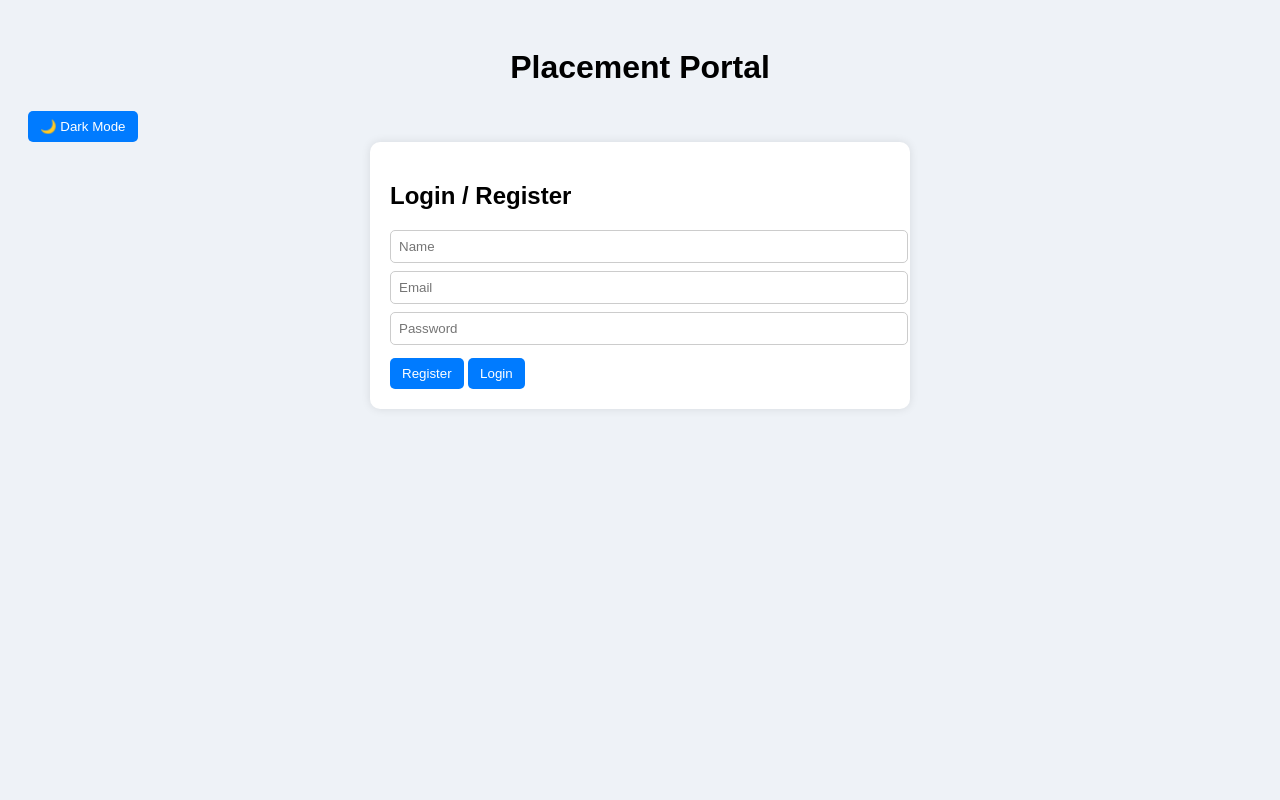
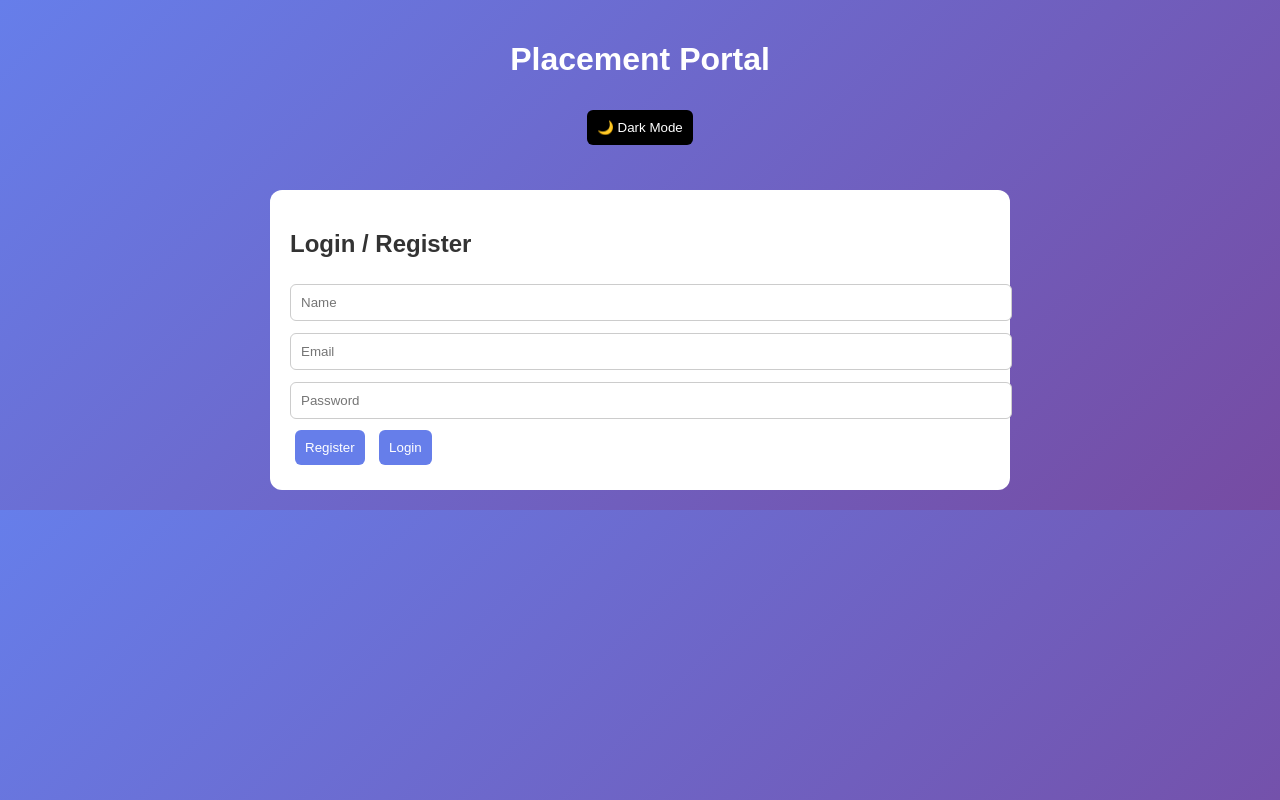
Before and after one commit to gshagun16/placement-portal, a website: page index.html in a window 1280 px wide. Drawn offline with Linux system fonts and the light colour scheme.

Commit message:
Revamp styles with gradient background and transitions

```diff
--- a/style.css
+++ b/style.css
@@ -1,61 +1,87 @@
 body {
   font-family: Arial;
-  background: #eef2f7;
-  padding: 20px;
+  margin: 0;
+  transition: 0.4s;
+  background: linear-gradient(135deg, #667eea, #764ba2);
+  color: #333;
 }
 
-h1 {
+.dark {
+  background: #1a1a2e;
+  color: white;
+}
+
+.header {
   text-align: center;
-  margin-bottom: 20px;
+  padding: 20px;
+  color: white;
 }
 
 .container {
-  max-width: 500px;
-  margin: auto;
+  max-width: 700px;
+  margin: 20px auto;
   background: white;
   padding: 20px;
-  border-radius: 10px;
-  box-shadow: 0 0 10px rgba(0,0,0,0.1);
+  border-radius: 12px;
+  transition: 0.4s;
+}
+
+.dark .container {
+  background: #16213e;
 }
 
 input {
-  display: block;
   width: 100%;
-  margin: 8px 0;
-  padding: 8px;
+  padding: 10px;
+  margin: 6px 0;
+  border-radius: 6px;
   border: 1px solid #ccc;
-  border-radius: 5px;
 }
 
 button {
-  padding: 8px 12px;
-  background: #007bff;
+  padding: 10px;
+  margin: 5px;
+  border: none;
+  border-radius: 6px;
+  background: #667eea;
   color: white;
-  border: none;
   cursor: pointer;
-  margin-top: 5px;
-  border-radius: 5px;
+  transition: 0.3s;
 }
 
 button:hover {
-  background: #0056b3;
+  transform: scale(1.05);
+  background: #5a67d8;
 }
 
-ul {
-  list-style: none;
-  padding: 0;
+.job-card {
+  background: #f1f1f1;
+  padding: 15px;
+  margin-top: 10px;
+  border-radius: 8px;
+  animation: fadeIn 0.5s ease;
 }
 
-li {
-  background: #eee;
-  margin: 5px 0;
-  padding: 10px;
-  border-radius: 5px;
+.dark .job-card {
+  background: #0f3460;
+}
+
+@keyframes fadeIn {
+  from {
+    opacity: 0;
+    transform: translateY(10px);
+  }
+  to {
+    opacity: 1;
+    transform: translateY(0);
+  }
+}
+
+.toggle-btn {
+  margin-top: 10px;
+  background: black;
 }
 
 #msg {
   color: green;
-  text-align: center;
-  font-weight: bold;
-  margin-bottom: 10px;
 }
```
